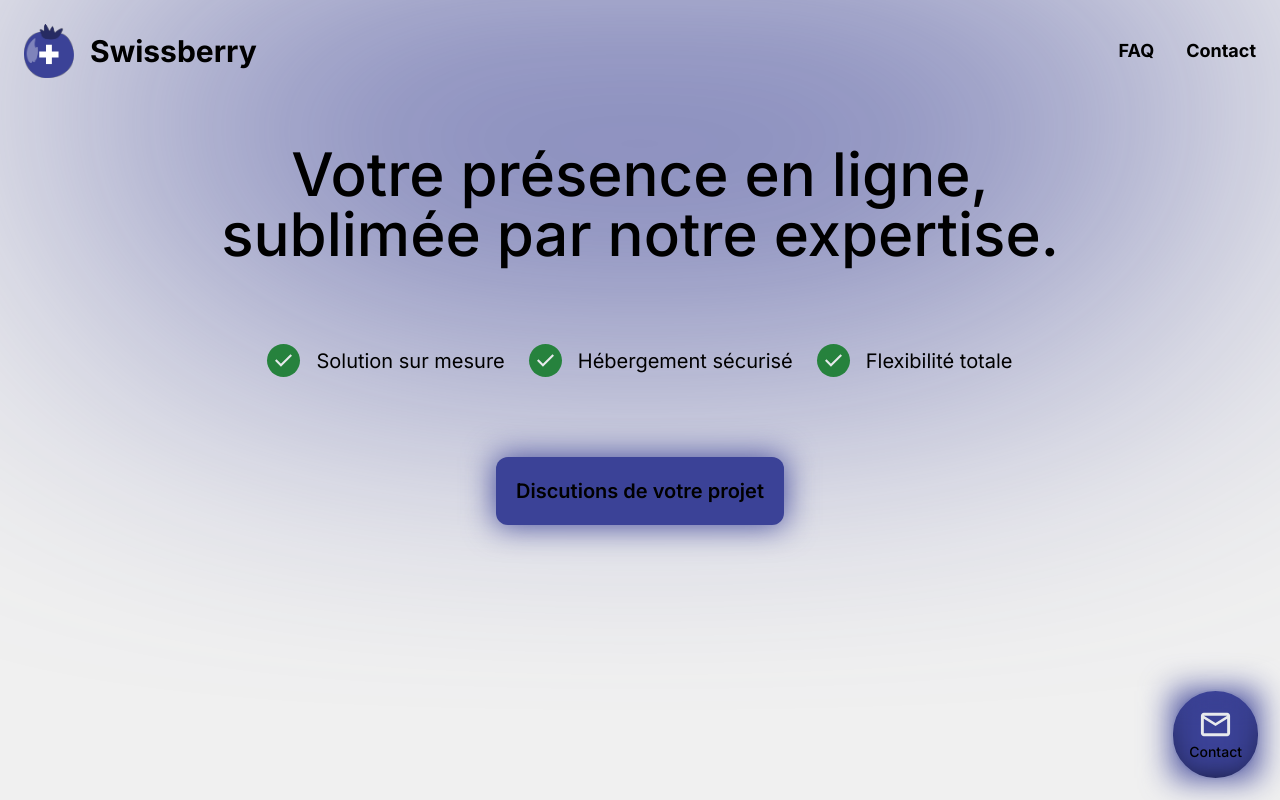
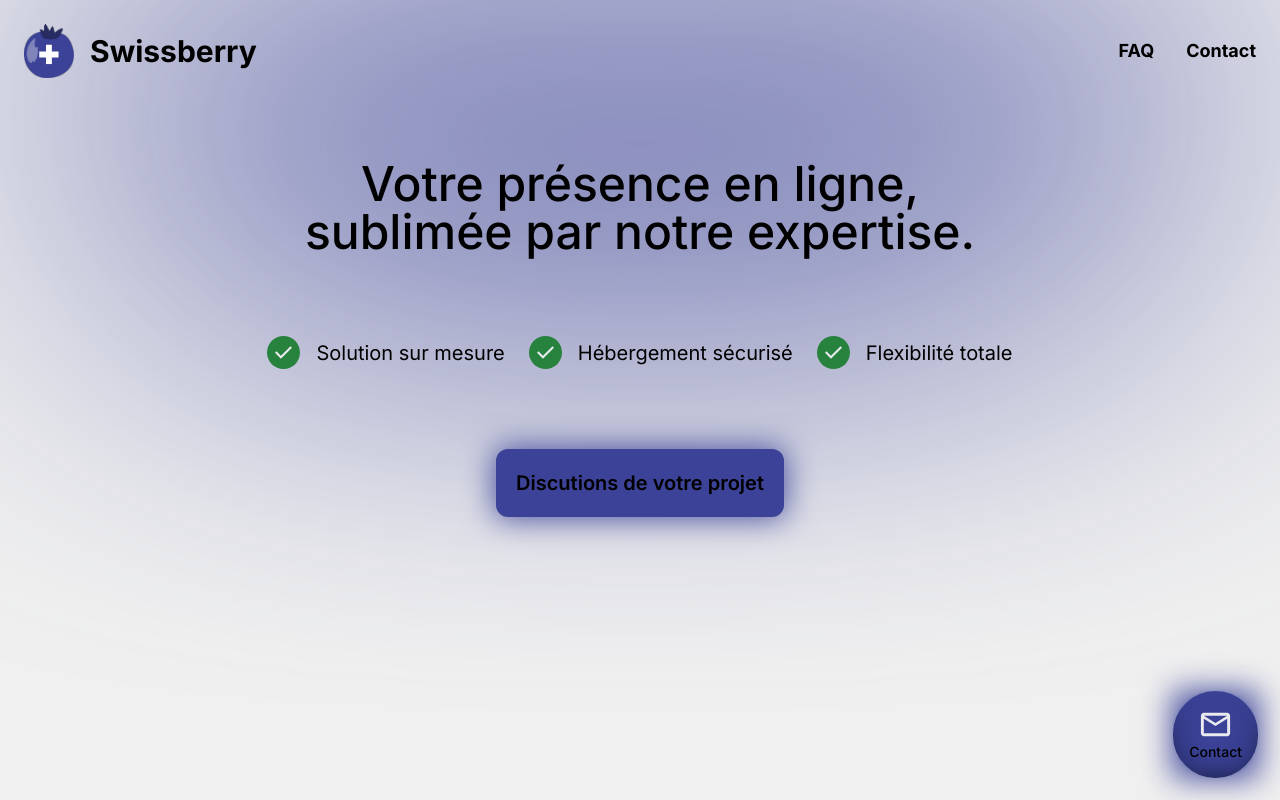
Before and after one commit to anthohn/swiss-berry, a Next.js app: page / in a window 1280 px wide. Shown: the top 800 px of the page. Built offline with nearby package versions, Linux system fonts and the light colour scheme.

Commit message:
landing laptot respons fix

```diff
--- a/app/components/Landing.tsx
+++ b/app/components/Landing.tsx
@@ -6,7 +6,7 @@ import { motion } from "framer-motion";
 export default function Landing() {
     return(
         <>
-            <section className="flex flex-col space-y-20 mx-auto text-center pt-36 2xl:pt-64">
+            <section className="flex flex-col space-y-20 mx-auto text-center pt-40 2xl:pt-64">
                 <motion.h1
                     initial={{ opacity: 0}}
                     whileInView={{ opacity: 1}}
@@ -16,7 +16,7 @@ export default function Landing() {
                       ease: "easeInOut",
                     }}
                     viewport={{ once: true }}
-                    className="text-primary-light dark:text-primary-dark text-4xl md:text-5xl xl:text-6xl font-medium leading-tight">
+                    className="text-primary-light dark:text-primary-dark text-4xl md:text-5xl 2xl:text-6xl font-medium leading-tight">
                         Votre présence en ligne,<br/> sublimée par notre expertise.
                 </motion.h1>
                 <motion.ul
--- a/tailwind.config.ts
+++ b/tailwind.config.ts
@@ -6,7 +6,7 @@ const config: Config = {
     "./components/**/*.{js,ts,jsx,tsx,mdx}",
     "./app/**/*.{js,ts,jsx,tsx,mdx}",
   ],
-   darkMode: "class", // Ajout ici
+  darkMode: "class",
   theme: {
     extend: {
       colors: {
```
